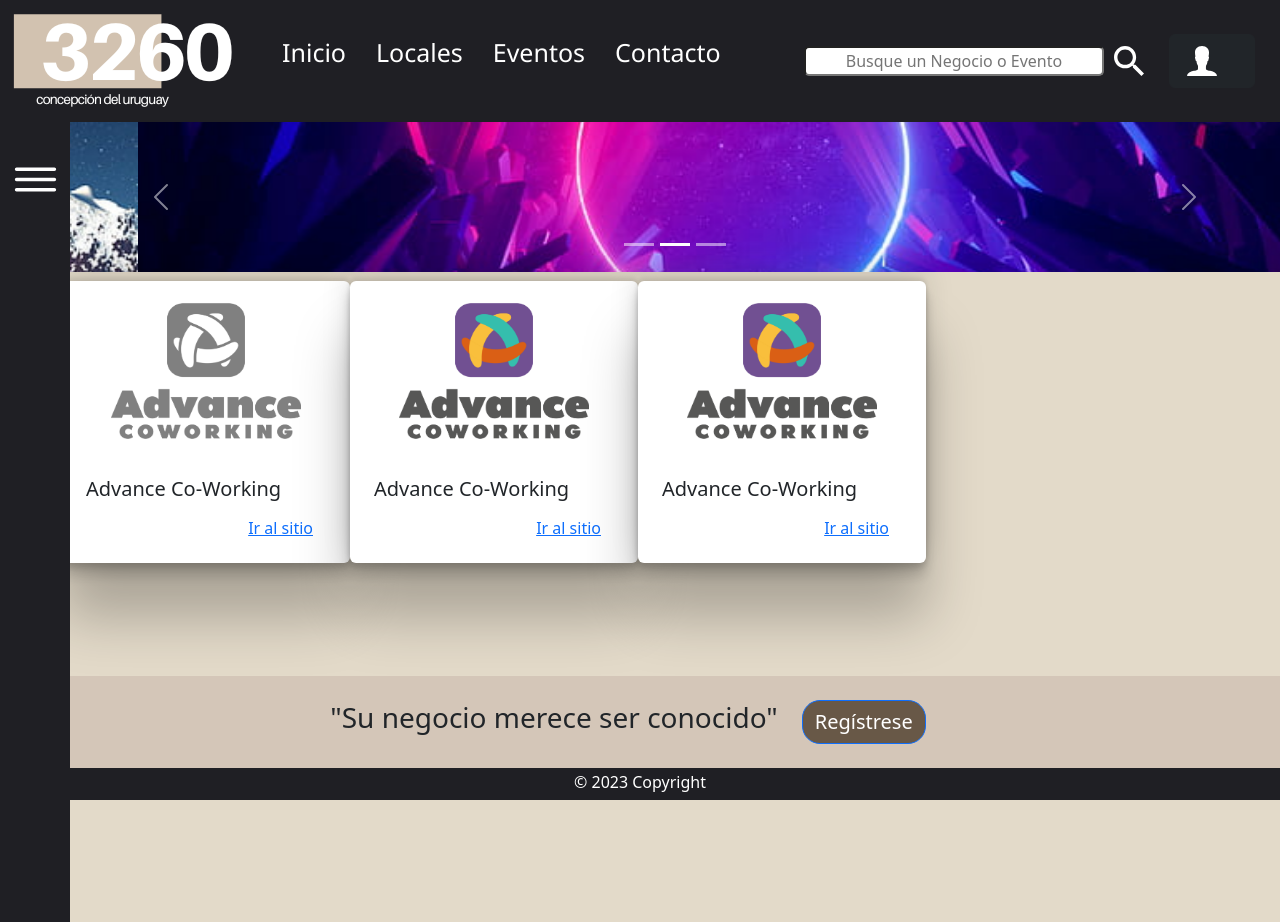
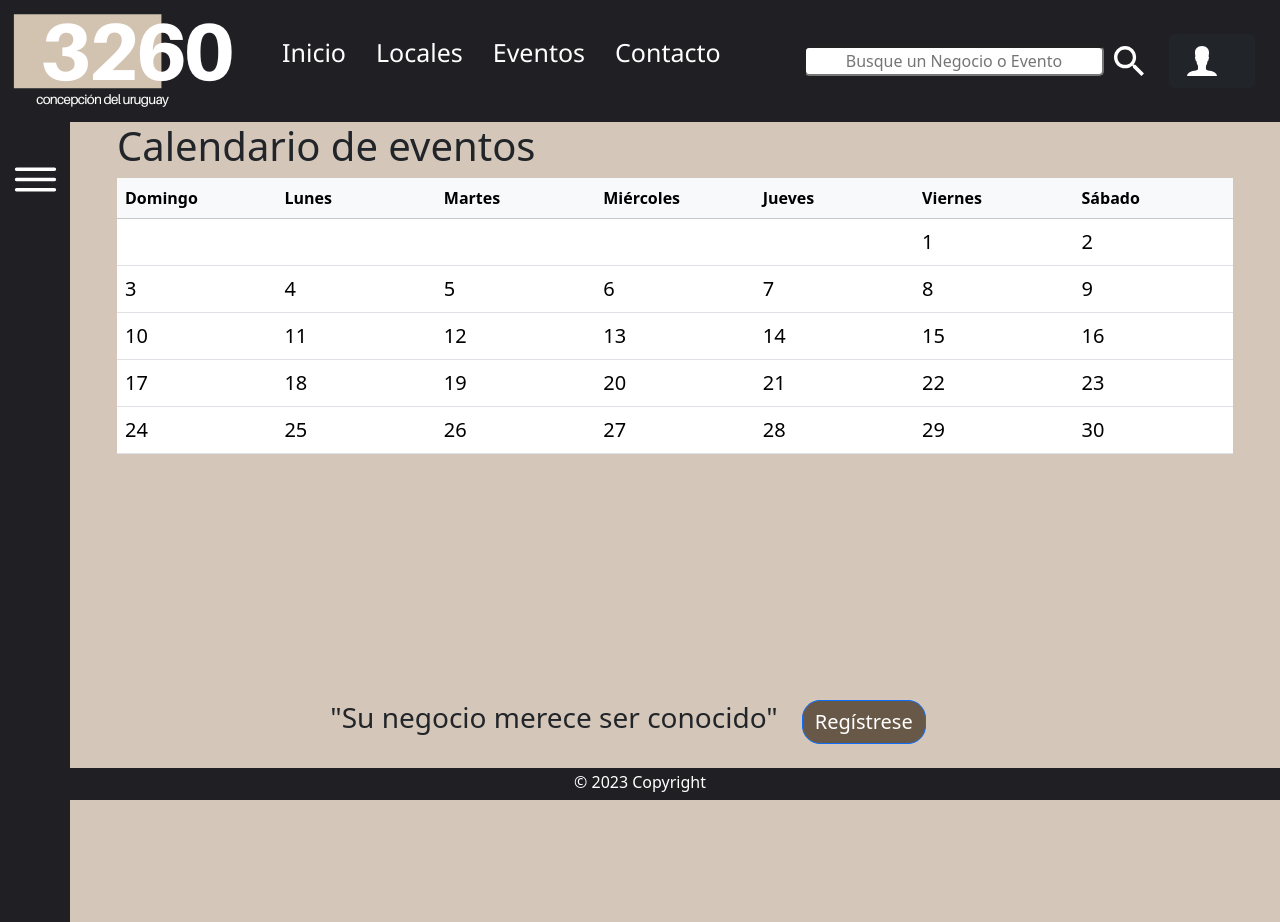
Before and after one commit to MartinGorbik/3260, a React (Create React App) app in the folder 3260-master/: page / in a window 1280 px wide. Built offline with nearby package versions, Linux system fonts and the light colour scheme.

Commit message:
Agrego seccion Eventos

```diff
--- a/3260-master/src/App.js
+++ b/3260-master/src/App.js
@@ -2,8 +2,9 @@ import React from 'react';
 import Header from './components/Header';
 import PanelSidebar from './components/PanelSidebar';
 import Footer from './components/Footer';
-import Banner from './components/Banner';
-import Recommended from './components/Recommended';
+//import Banner from './components/Banner';
+//import Recommended from './components/Recommended';
+import Eventos from './components/Eventos';
 import { BrowserRouter as Router } from 'react-router-dom';
 
 
@@ -18,12 +19,7 @@ function App() {
         <div className='d-flex '>
           <PanelSidebar/>
           <div className='d-flex flex-column flex-grow-1'>
-            <div className='d-flex flex-row '>
-            <Banner/>
-            </div>
-            <div className='d-flex flex-row flex-grow-auto' >
-            <Recommended/>
-            </div>
+           <Eventos />
 
           </div>
         </div>
@@ -33,7 +29,4 @@ function App() {
     </Router>
   );
 }
-
-
-
 export default App;
--- a/3260-master/src/components/Eventos.jsx
+++ b/3260-master/src/components/Eventos.jsx
@@ -0,0 +1,127 @@
+import React from 'react';
+import '../css/eventos.css';
+
+const Eventos = () => {
+    const fechaActual = new Date();
+    const mesActual = fechaActual.getMonth();
+    const anioActual = fechaActual.getFullYear();
+
+    // Array de eventos (simulado para este ejemplo)
+    const eventos = [
+        { fecha: '2023-08-20', titulo: 'Evento 1', descripcion: 'Un evento el 20 de agosto', banner:'https://acortar.link/KMhWfb'},
+        { fecha: '2023-08-25', titulo: 'Evento 2', descripcion:'Un evento el 25 de agosto', banner:'https://acortar.link/76ZhVT'},
+        { fecha: '2023-08-03', titulo: 'Evento 3', descripcion: 'Un evento el 03 de agosto', banner:'https://acortar.link/bpkCpa'},
+        { fecha: '2023-08-15', titulo: 'Evento 4', descripcion:'Un evento el 15 de agosto', banner:'https://acortar.link/SzXdzy'},
+        // ... Agregar más eventos aquí ...
+    ];
+
+    const obtenerDiasEnMes = (mes, anio) => {
+        return new Date(anio, mes + 1, 0).getDate();
+    };
+
+    const diasEnMes = obtenerDiasEnMes(mesActual, anioActual);
+    const primerDiaSemana = new Date(anioActual, mesActual, 1).getDay();
+
+    const diasDelMes = Array.from({ length: primerDiaSemana + diasEnMes }, (_, i) =>
+        i >= primerDiaSemana ? i - primerDiaSemana + 1 : ''
+    );
+
+    const fechaISO = (anio, mes, dia) => {
+        const mesString = String(mes + 1).padStart(2, '0');
+        const diaString = String(dia).padStart(2, '0');
+        return `${anio}-${mesString}-${diaString}`;
+    };
+
+    const tieneEvento = (dia) => {
+        const fechaDia = fechaISO(anioActual, mesActual, dia);
+        return eventos.some((evento) => evento.fecha === fechaDia);
+    };
+
+    const obtenerEventoDia = (dia) => {
+        const fechaDia = fechaISO(anioActual, mesActual, dia);
+        return eventos.find((evento) => evento.fecha === fechaDia);
+    };
+
+    const semanas = [];
+    let semana = [];
+
+    diasDelMes.forEach((dia, index) => {
+        semana.push(dia);
+
+        if ((index + 1) % 7 === 0 || index === diasDelMes.length - 1) {
+        semanas.push(semana);
+        semana = [];
+        }
+    });
+
+    // Función de comparación para ordenar por fecha
+    const compararFechas = (eventoA, eventoB) => {
+        const fechaA = new Date(eventoA.fecha);
+        const fechaB = new Date(eventoB.fecha);
+        return fechaA - fechaB;
+    };
+
+    // Ordenar los eventos por fecha
+    eventos.sort(compararFechas);
+
+    return (
+        <div>
+            <div className="container">
+                <h1>Calendario de eventos</h1>
+                <table className="table">
+                    <thead class="table-light">
+                    <tr>
+                        <th>Domingo</th>
+                        <th>Lunes</th>
+                        <th>Martes</th>
+                        <th>Miércoles</th>
+                        <th>Jueves</th>
+                        <th>Viernes</th>
+                        <th>Sábado</th>
+                    </tr>
+                    </thead>
+                    <tbody>
+                    {semanas.map((semana, index) => (
+                        <tr key={index}>
+                        {semana.map((dia, diaIndex) => (
+                            <td key={diaIndex}>
+                            <div className={tieneEvento(dia) ? 'con-evento' : 'dia-mes'}>
+                            {dia}
+                            {obtenerEventoDia(dia) && (
+                                <div>
+                                    <strong>{obtenerEventoDia(dia).titulo}</strong>
+                                    <p>{obtenerEventoDia(dia).descripcion}</p>
+                                </div>
+                            )}
+                            </div>
+                            </td>
+                        ))}
+                        </tr>
+                    ))}
+                    </tbody>
+                </table>
+            </div>
+
+            <div className='eventos'>
+                <h2>Eventos Próximos</h2>
+                <div className="grilla-eventos">
+                    {eventos.map((evento) => (
+                        <div key={evento.fecha}>
+                            <div class="card">
+                                <img src={evento.banner} class="card-img-top" alt='banner-evento'/>
+                                <div class="card-body">
+                                    <h5 class="card-title"><strong>{evento.titulo}</strong></h5>
+                                    <h6 class="card-subtitle mb-2 text-body-secondary">{evento.fecha}</h6>
+                                    <p class="card-text">{evento.descripcion}</p>
+                                    <p class="card-link">Info</p>
+                                </div>
+                            </div>
+                        </div>
+                    ))}
+                </div>
+            </div>
+        </div>
+    );
+};
+
+export default Eventos;
--- a/3260-master/src/components/Footer.jsx
+++ b/3260-master/src/components/Footer.jsx
@@ -32,7 +32,7 @@ const Footer = () => {
       <div className="container-fluid">
         <div className="row" id='footer-fila-1'>
           <div className="col d-flex justify-content-center align-items-center">
-            <h3>"Su negocio merece ser conocido"</h3>
+            <h3 id='foot-phrase'>"Su negocio merece ser conocido"</h3>
             <div className='d-flex p-4'>
                 <Button type='button' className='btn' id='registro' onClick={handleShow}>
                 Regístrese
--- /dev/null
+++ b/3260-master/src/css/eventos.css
@@ -0,0 +1,84 @@
+.con-evento{
+    font-size: 16px;
+}
+
+.con-evento strong {
+    font-size: 15px;
+    color: #534332d5;
+}
+
+.con-evento p {
+    font-size: 12px;
+    display: none;
+}
+
+.container{
+    height: 100%;
+    display: block;
+    justify-content: center;
+}
+
+.table{
+    background-color: #d4c6b8;
+    table-layout: fixed;
+    width: 100%;
+}
+
+td {
+    width: 20%;
+    font-size: 20px;
+}
+
+.eventos{
+    display: none;
+    justify-content: center;
+}
+
+.card{
+    width: 300px;
+    margin-top: 10px;
+    border-radius: 20px;
+    border-color: 1px solid #ccc;
+    box-shadow: 0px 0px 30px #555050;
+}
+
+.card-img-top{
+    width: 298px;
+    height: 200px;
+    object-fit: cover;
+    border-top-left-radius: 20px;
+    border-top-right-radius: 20px;
+    border-color: 1px solid #ccc;
+}
+
+.grilla-eventos {
+    display: grid;
+    grid-template-columns: repeat(auto-fill, minmax(250px, 1fr));
+    gap: 20px;
+}
+
+body{
+    background-color:#d4c6b8;
+}
+
+@media screen and (max-width: 800px) {
+    .container{
+        display: none;
+    }
+
+    .eventos{
+        display: block;
+    }
+}
+
+@media screen and (max-width: 700px){
+    .grilla-eventos{
+        display: block;
+    }
+}
+
+@media screen and (min-width: 1000px){
+    .con-evento p {
+        display: block;
+    }
+}
--- a/3260-master/src/css/footer.css
+++ b/3260-master/src/css/footer.css
@@ -21,3 +21,17 @@
     font-size: 20px;
     color: white;
 }
+
+@media screen and (max-width: 800px) {
+    #footer-fila-1{
+        font-size: 12px;
+    }
+
+    #registro{
+        font-size: 20px;
+    }
+
+    #foot-phrase{
+        font-size: 20px;
+    }
+}
--- a/3260-master/src/index.css
+++ b/3260-master/src/index.css
@@ -1,7 +1,5 @@
 body {
   background-color: #d4c6b8;
-
-
   margin: 0;
   font-family: -apple-system, BlinkMacSystemFont, 'Segoe UI', 'Roboto', 'Oxygen',
     'Ubuntu', 'Cantarell', 'Fira Sans', 'Droid Sans', 'Helvetica Neue',
```
